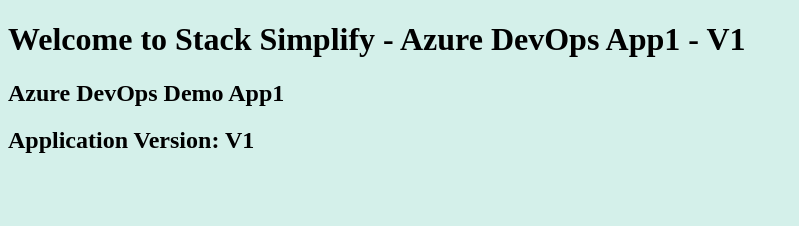
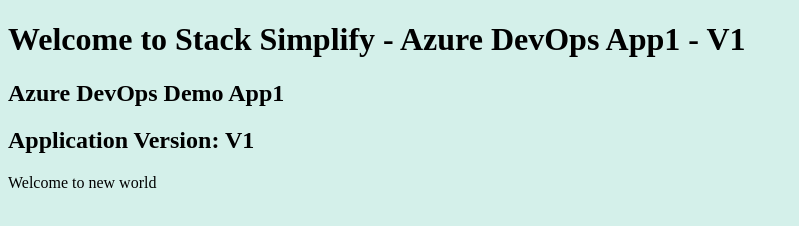
Before and after one commit to kavin-bot/AKS, a plain HTML site: page index.html in a window 1280 px wide. Shown: the whole page, without its empty margins (0-799 px from the left). Drawn offline with Linux system fonts and the light colour scheme.

Commit message:
commit changes no kuberenetes

```diff
--- a/index.html
+++ b/index.html
@@ -4,5 +4,6 @@
       <h1>Welcome to Stack Simplify - Azure DevOps App1 - V1</h1>
       <h2>Azure DevOps Demo App1</h2>
       <h2>Application Version: V1</h2>
+      <p>Welcome to new world</p>
    </body>
 </html>
```
Also changed, not shown: 1 other file.
